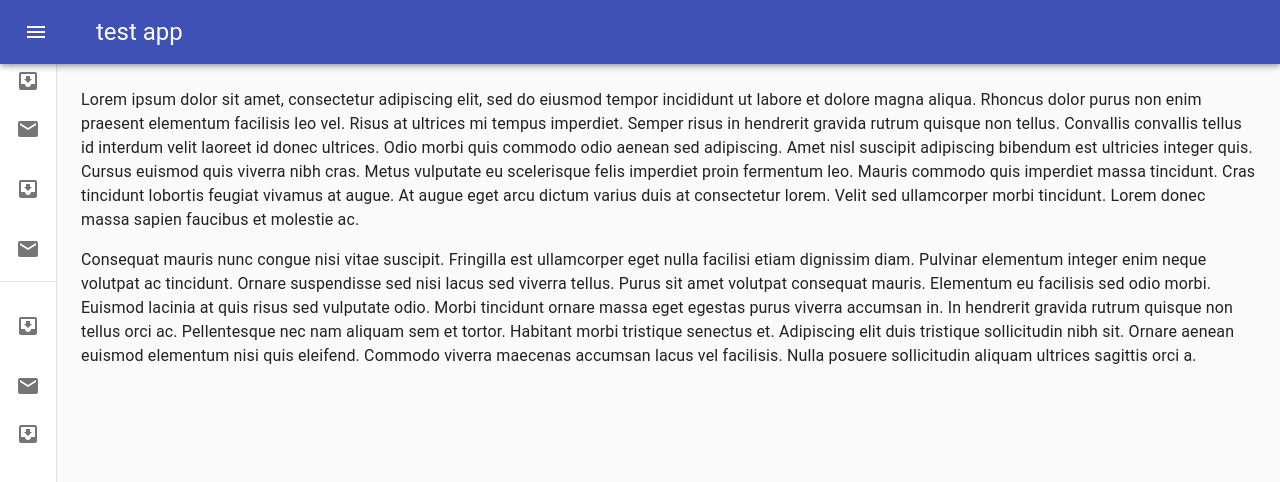
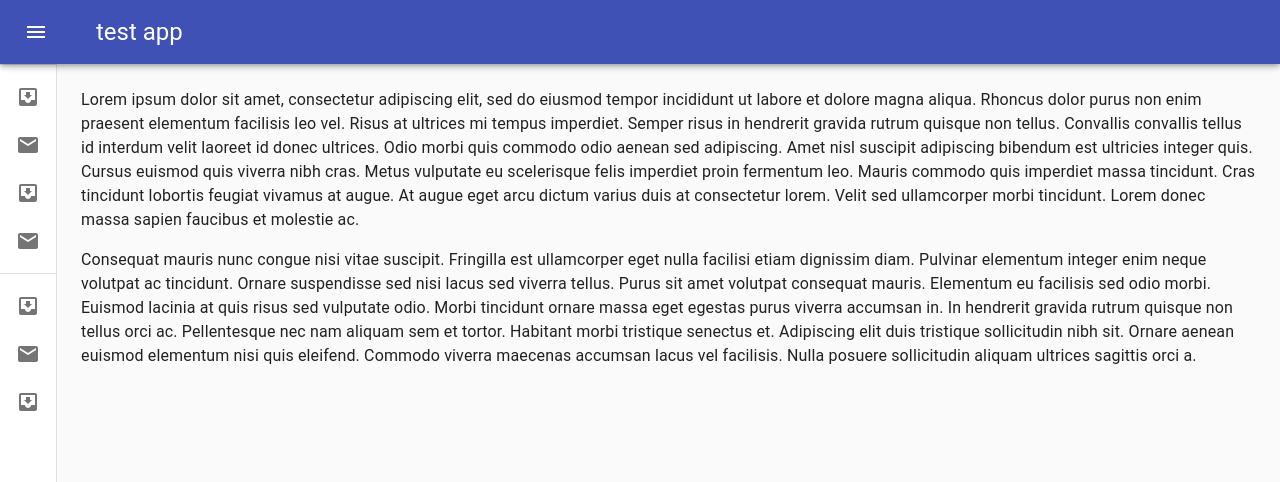
Before and after one commit to ochi-tama/react-test, a React (Create React App) app: page / in a window 1280 px wide. Shown: the top 482 px of the page. Built offline with nearby package versions, Linux system fonts and the light colour scheme.

Commit message:
Styleの記述ミスを修正

```diff
--- a/src/pages/Search/Search.tsx
+++ b/src/pages/Search/Search.tsx
@@ -53,11 +53,15 @@ export default function MiniDrawer(): JSX.Element {
         </Toolbar>
       </FixedAppBar>
       <SideDrawer open={open} variant="permanent">
-        <div>
+        <CloseMenuIcon>
           <IconButton onClick={handleDrawerClose}>
-            <ChevronRightIcon />
+            {theme.direction === 'rtl' ? (
+              <ChevronRightIcon />
+            ) : (
+              <ChevronLeftIcon />
+            )}
           </IconButton>
-        </div>
+        </CloseMenuIcon>
         <Divider />
         <List>
           {['Inbox', 'Starred', 'Send email', 'Drafts'].map((text, index) => (
@@ -123,9 +127,12 @@ const SpacerDiv = styled.div`
   offset: ${(props) => props.theme.mixins.toolbar};
 `
 
-const SideDrawer = styled(Drawer)`
+const SideDrawer = styled(({ open, ...rest }) => (
+  // classes paper を上書きする
+  <Drawer variant="permanent" {...rest} classes={{ paper: 'drawer-paper' }} />
+))`
   flex-shrink: 0;
-  white-space: 'nowrap';
+  white-space: nowrap;
   width: ${(props) =>
     props.open ? drawerWidth : props.theme.spacing(7) + 1}px;
   transition: ${(props) =>
@@ -143,26 +150,7 @@ const SideDrawer = styled(Drawer)`
     width: theme.spacing(9) + 1;
   }
 
-  .MuiDrawer-root {
-    width: ${(props) =>
-      props.open ? drawerWidth : props.theme.spacing(7) + 1}px;
-    transition: ${(props) =>
-      props.open
-        ? props.theme.transitions.create('width', {
-            easing: props.theme.transitions.easing.sharp,
-            duration: props.theme.transitions.duration.enteringScreen
-          })
-        : props.theme.transitions.create('width', {
-            easing: props.theme.transitions.easing.sharp,
-            duration: props.theme.transitions.duration.leavingScreen
-          })};
-    overflow-x: ${(props) => !props.open && 'hidden'};
-    ${(props) => props.theme.breakpoints.up('sm')} {
-      width: theme.spacing(9) + 1;
-    }
-  }
-
-  .MuiDrawer-paper {
+  & .drawer-paper {
     width: ${(props) =>
       props.open ? drawerWidth : props.theme.spacing(7) + 1}px;
     transition: ${(props) =>
@@ -211,3 +199,11 @@ const StyledIconButton = styled(({ open: boolean, ...rest }) => (
   margin-right: 36px;
   display: ${(props) => (props.open ? 'none' : 'flex')};
 `
+
+const CloseMenuIcon = styled.div`
+  display: flex;
+  align-items: center;
+  justify-content: flex-end;
+  padding: ${(props) => props.theme.spacing(0, 1)};
+  offset: ${(props) => props.theme.mixins.toolbar};
+`
```
